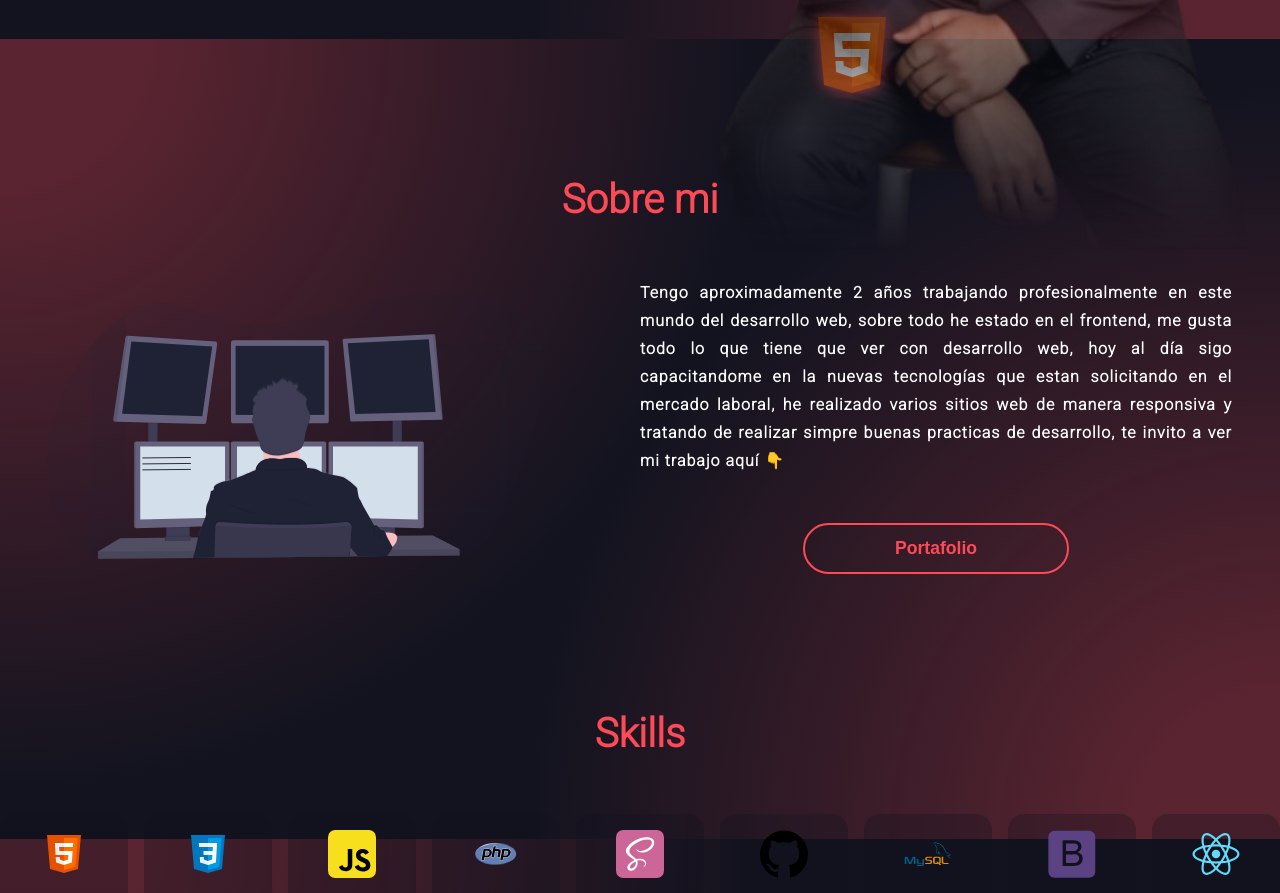
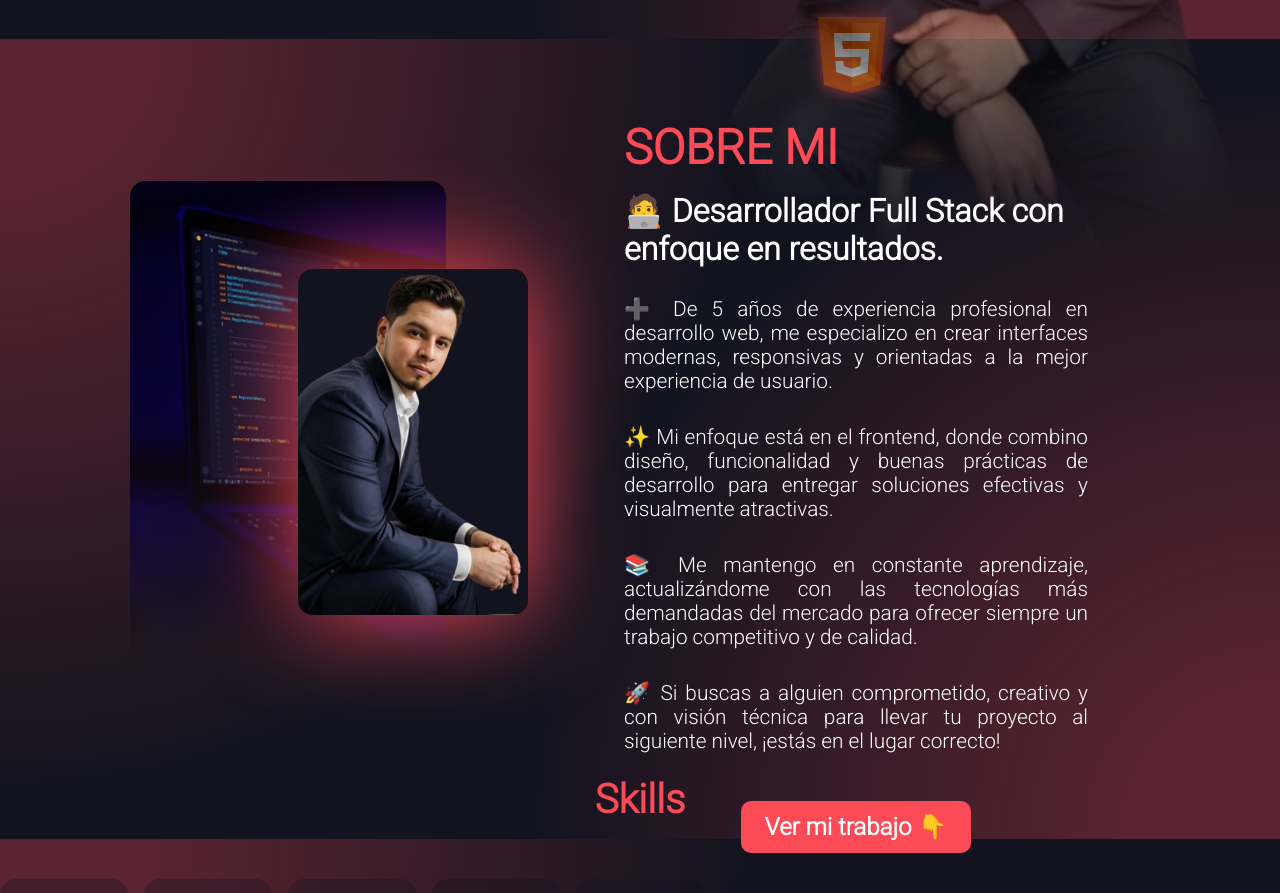
Before and after one commit to ArcoDev/arcodev, a React (Create React App) app: page / in a window 1280 px wide. Shown: the part 761-1654 px from the top of the page. Built offline with nearby package versions, Linux system fonts and the light colour scheme; a web font is replaced by a local one.

Commit message:
Cambio estructura about

```diff
--- a/src/components/about/About.js
+++ b/src/components/about/About.js
@@ -1,30 +1,37 @@
-import imgAbout from "../../images/about.svg";
+import imgAboutPng from "../../images/christian-web.png";
+import imgAboutWebp from "../../images/christian-web.webp";
+import codeJpg from "../../images/code.jpg";
+import codeWebp from "../../images/code.webp";
 
 const About = () => {
   return (
-    <>
-      <div id="about" className="anchor"></div>
-      <div className="title-section">
-        <h2>Sobre mi</h2>
+    <section className="about">
+      <div className="about-content">
+        <div className="about-image">
+          <picture>
+            <source srcSet={codeWebp} type="image/webp" />
+            <source srcSet={codeJpg} type="image/jpeg" />
+            <img className="img-code" src={codeWebp} loading="lazy" alt="img-code" />
+          </picture>
+          <picture>
+            <source srcSet={imgAboutPng} type="image/webp" />
+            <source srcSet={imgAboutWebp} type="image/jpeg" />
+            <img className="img-about" src={imgAboutWebp} loading="lazy" alt="img-about" />
+          </picture>
+        </div>
+        <div className="about-text">
+          <h3>Sobre Mi</h3>
+          <h4>🧑‍💻 Desarrollador Full Stack con enfoque en resultados.</h4>
+          <p>➕ De 5 años de experiencia profesional en desarrollo web, me especializo en crear interfaces modernas, responsivas y orientadas a la mejor experiencia de usuario.</p>
+          <p>✨ Mi enfoque está en el frontend, donde combino diseño, funcionalidad y buenas prácticas de desarrollo para entregar soluciones efectivas y visualmente atractivas.</p>
+          <p>📚 Me mantengo en constante aprendizaje, actualizándome con las tecnologías más demandadas del mercado para ofrecer siempre un trabajo competitivo y de calidad.</p>
+          <p>🚀 Si buscas a alguien comprometido, creativo y con visión técnica para llevar tu proyecto al siguiente nivel, ¡estás en el lugar correcto!</p>
+          <div className="boxBtnPortafolio">
+            <a href="#portafolio">Ver mi trabajo 👇</a>
+          </div>
+        </div>
       </div>
-      <section className="about">
-        <div className="box box-about">
-          <img src={imgAbout} className="img-about" alt="about me" />
-        </div>
-        <div className="box text-about">
-          <p>
-            Tengo aproximadamente 2 años trabajando profesionalmente en este
-            mundo del desarrollo web, sobre todo he estado en el frontend, me
-            gusta todo lo que tiene que ver con desarrollo web, hoy al día sigo
-            capacitandome en la nuevas tecnologías que estan solicitando en el
-            mercado laboral, he realizado varios sitios web de manera responsiva
-            y tratando de realizar simpre buenas practicas de desarrollo, te
-            invito a ver mi trabajo aquí 👇
-          </p>
-          <button className="btn-about">Portafolio</button>
-        </div>
-      </section>
-    </>
+    </section>
   );
 };
 export default About;
--- a/src/components/sass/layout/_about.scss
+++ b/src/components/sass/layout/_about.scss
@@ -1,82 +1,149 @@
-
 .about {
     width: 100%;
     height: auto;
     display: flex;
-    margin-bottom: 5rem;
+    flex-direction: column;
+    position: relative;
+
     @include movil {
-        flex-direction: column;
-        align-items: center;
-    }
-    @include tablet {
-        flex-direction: column;
-        align-items: center;
-        justify-content: center;
+        padding: 5rem 0;
     }
 
-    .box {
-        width: 50%;
+    .about-content {
         display: flex;
-        flex-direction: column;
         justify-content: center;
         align-items: center;
-        gap: 1rem;
-        padding-right: 3rem;
+
+        @include movil {
+            position: relative;
+            flex-direction: column;
+        }
+
+        .about-image {
+            width: 45%;
+            position: relative;
+            display: flex;
+            justify-content: center;
+            align-items: center;
 
             @include movil {
                 width: 100%;
-            padding-right: 0;
+                order: 1;
             }
-        @include tablet {
-            width: 100%;
+            /* los pictures tienen un comportamiento particular en relación con el modelo de flexbox. */
+            picture {
+                display: contents;
             }
 
-        p {
-            font-size: 1rem;
-            letter-spacing: 1px;
-            line-height: 1.75;
-            text-align: justify;
-            color: $white;
-            font-weight: bold;
+            img {
+                width: 100%;
+                object-fit: cover;
+                border-radius: 15px;
+            }
+
+            .img-code {
+                width: 55%;
+                mask-image: linear-gradient($navDark, 80%, transparent);
+
                 @include movil {
-                width: 90%;
-                letter-spacing: 0;
+                    width: 85%;
+                    mask-image: linear-gradient($navDark, 85%, transparent);
                 }
-            @include tablet {
-                width: 90%;
-                margin-top: 2rem;
+            }
+
+            .img-about {
+                position: absolute;
+                width: 40%;
+                top: 5.5rem;
+                right: 3rem;
+                background: $navDark;
+                filter: drop-shadow(0 0 50px $red);
+
+                @include movil {
+                    width: 60%;
+                    top: 0;
+                    bottom: 0;
+                    right: 0;
+                    left: 0;
+                    margin: auto;
+                    filter: drop-shadow(0 0 5px $red);
                 }
             }
         }
 
-    .img-about {
-        width: 90%;
-        height: 90%;
+        .about-text {
+            position: relative;
+            width: 55%;
+            height: 600px;
+            display: flex;
+            flex-direction: column;
+            justify-content: start;
+            align-items: start;
+            color: #ffff;
+            padding: 0 12rem 0 3rem;
+            gap: 1rem;
+
             @include movil {
                 width: 100%;
-            height: 100%;
-            margin-bottom: 2rem;
+                height: inherit;
+                order: 2;
+                padding: 2rem;
+            }
+
+            h3 {
+                font-size: 3rem;
+                text-transform: uppercase;
+                font-weight: 900;
+                color: $red;
+            }
+
+            h4 {
+                color: #ffff;
+                font-size: 2rem;
+                margin-bottom: 0.8rem;
+
+                @include movil {
+                    font-size: 1.3rem;
                 }
             }
 
-    .btn-about {
-        margin-top: 2rem;
-        padding: .8rem 2rem;
+            p {
+                text-align: justify;
+                font-size: 1.3rem;
+                margin-bottom: 1rem;
+
+                @include movil {
+                    font-size: 1rem;
+                }
+            }
+
+            .boxBtnPortafolio {
+                width: 100%;
+                display: flex;
+                justify-content: center;
+                align-items: center;
+
+                a {
+                    display: inline-block;
+                    margin-top: 1rem;
+                    background: #fd4a57;
+                    color: #fff;
+                    padding: 0.75rem 1.5rem;
+                    border-radius: 10px;
+                    text-decoration: none;
                     font-weight: bold;
-        border-radius: 2rem;
-        transition: all .5s ease-out;
-        border: 2px solid $red;
-        color: $red;
-        background: transparent;
-        width: 45%;
-        font-size: 1.1rem;
+                    transition: background 0.3s ease;
+                    font-size: 1.5rem;
                     @include movil {
-            width: 80%;
+                        margin-top: 0;
                     }
+
                     &:hover {
-            background: $red;
-            color: $white;
-            border: 1px solid transparent;
+                        background: #cf3640;
                     }
                 }
             }
+
+        }
+    }
+}
--- a/src/components/sass/layout/_nav.scss
+++ b/src/components/sass/layout/_nav.scss
@@ -53,6 +53,7 @@
             width: 100vw;
             height: 100vh;
             position: absolute;
+            z-index: 99;
             transition: all 1s ease-out;
             transform: translateY(-150%);
             &.anima-nav {
@@ -187,6 +188,7 @@
             width: 50%;
             display: inline-flex;
             padding-top: .3rem;
+            z-index: 100;
         }
 
         @include tablet {
```
Also changed, not shown: src/images/code.webp (added), 1 other file (tests, documents, lock files or other folders). Lines whose indentation alone changed are shown as unchanged.
